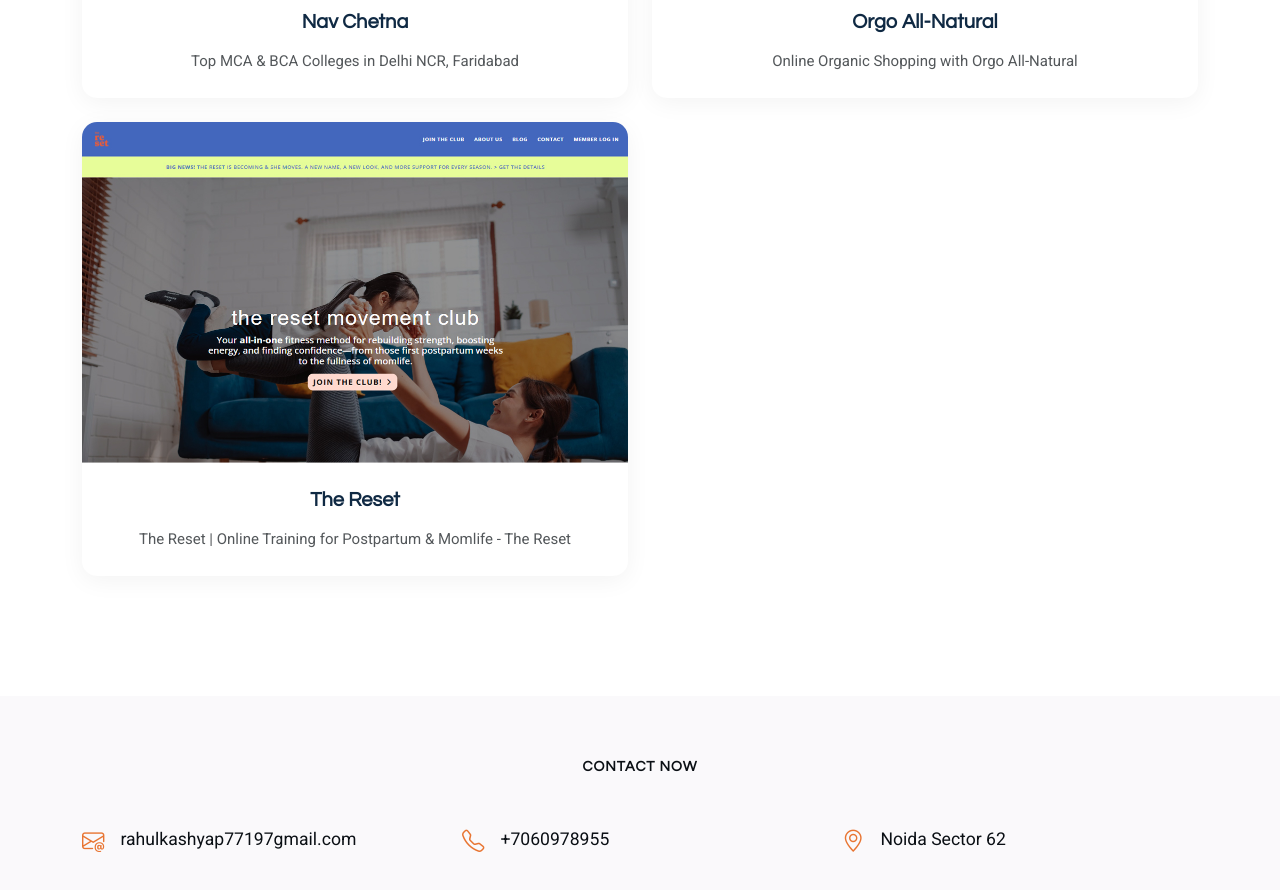
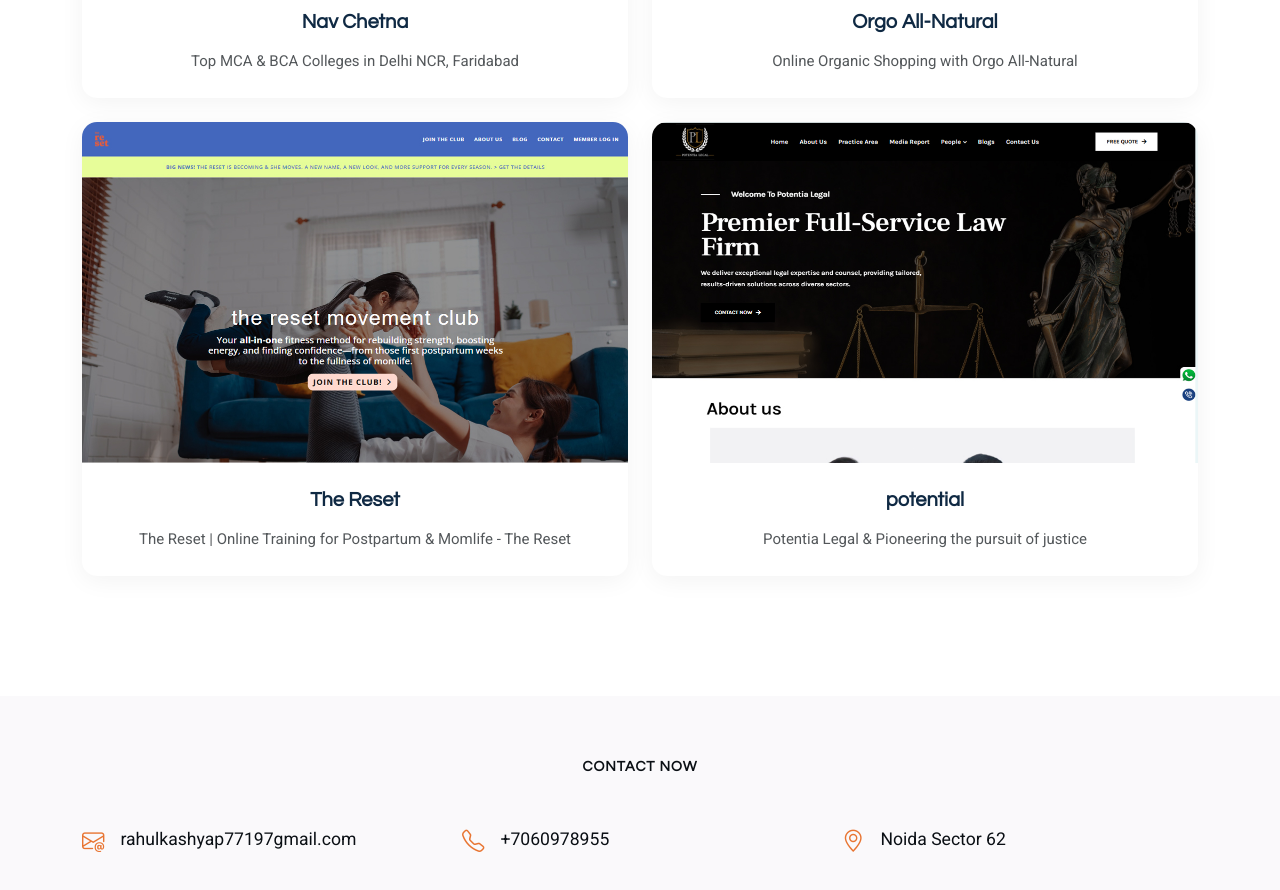
Before and after one commit to Rahul171855/my-portfolio, a plain HTML site: page index.html in a window 1280 px wide. Shown: the part 3940-4830 px from the top of the page. Drawn offline with Linux system fonts and the light colour scheme.

Commit message:
Update index.html

```diff
--- a/index.html
+++ b/index.html
@@ -11,7 +11,7 @@
   <!-- Favicons -->
   <!-- <link href="assets/img/favicon.png" rel="icon">
   <link href="assets/img/apple-touch-icon.png" rel="apple-touch-icon"> -->
-
+<link href="assets/vendor/glightbox/css/glightbox.min.css" rel="stylesheet">
   <!-- Fonts -->
   <link href="https://fonts.googleapis.com" rel="preconnect">
   <link href="https://fonts.gstatic.com" rel="preconnect" crossorigin>
@@ -557,6 +557,24 @@
               </div>
             </div><!-- End Portfolio Item -->
 
+              <div class="col-lg-6 col-md-6 portfolio-item isotope-item filter-graphics">
+              <div class="portfolio-card">
+                <div class="portfolio-image">
+                  <img src="assets/img/portfolio/potential.jpg" class="img-fluid" alt="" loading="lazy">
+                  <div class="portfolio-overlay">
+                    <div class="portfolio-actions">
+                      <a href="assets/img/portfolio/potential.jpg" class="glightbox preview-link" data-gallery="portfolio-gallery-graphics"><i class="bi bi-eye"></i></a>
+                      <a href="https://resetwithus.ca/" class="details-link"><i class="bi bi-arrow-right"></i></a>
+                    </div>
+                  </div>
+                </div>
+                <div class="portfolio-content">
+                  <h3>potential</h3>
+                  <p>Potentia Legal & Pioneering the pursuit of justice</p>
+                </div>
+              </div>
+            </div><!-- End Portfolio Item -->
+
             </div>
       </div><!-- End Section Title -->
 
@@ -635,7 +653,7 @@
   <!-- Vendor JS Files -->
   <script src="assets/vendor/bootstrap/js/bootstrap.bundle.min.js"></script>
   <script src="assets/vendor/aos/aos.js"></script>
-
+<script src="assets/vendor/glightbox/js/glightbox.min.js"></script>
 
   <!-- Main JS File -->
   <script src="assets/js/main.js"></script>
```
